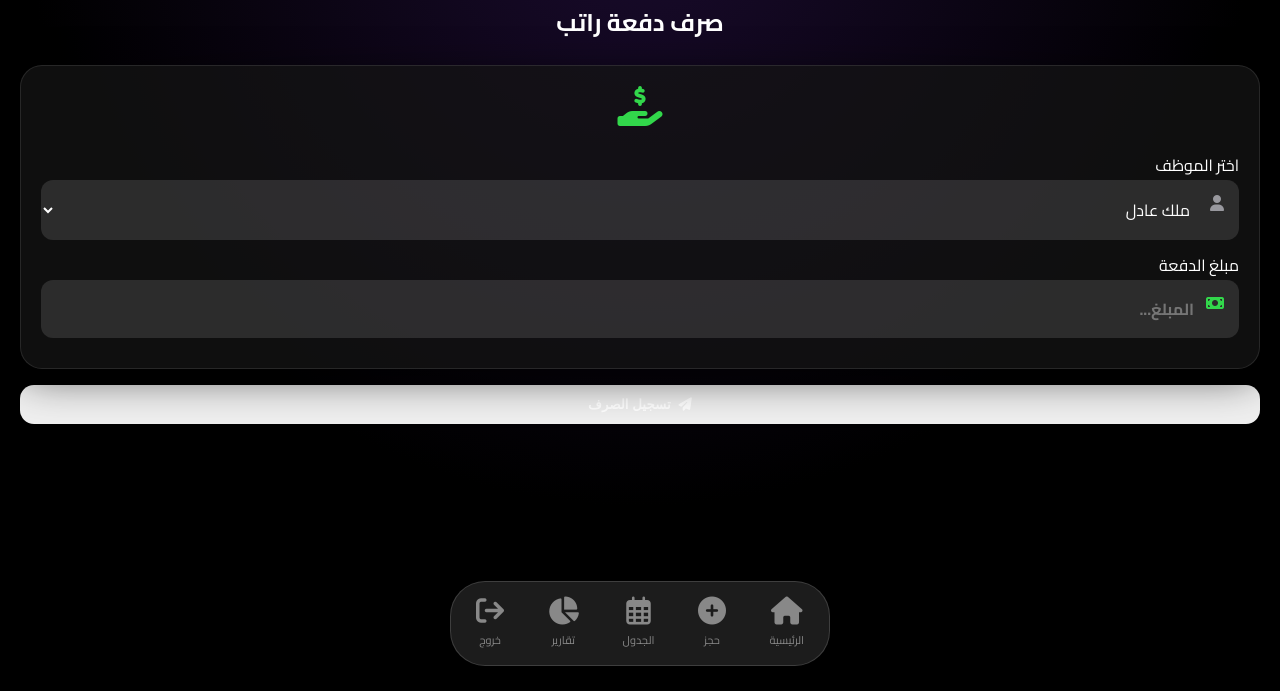
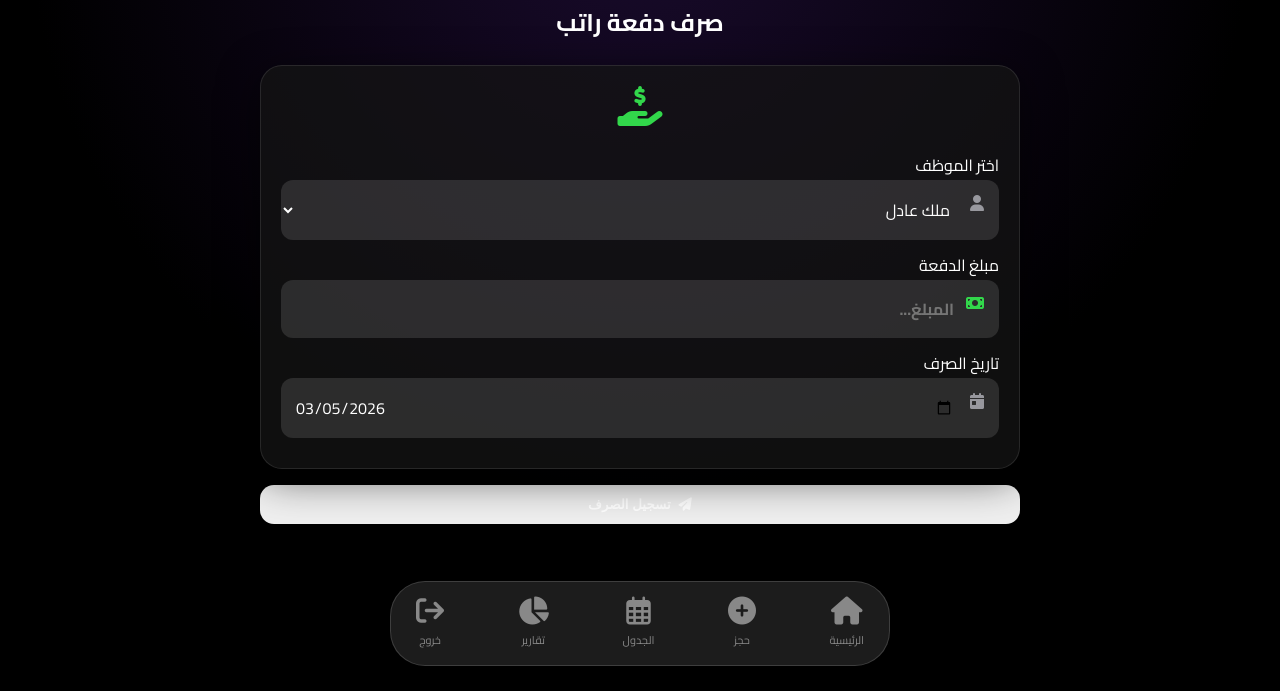
Before and after one commit to sanaa813hassan-maker/Hayah-Atelier, a Flask app: page /add_payment in a window 1280 px wide. Shown: the part 109-800 px from the top of the page. Run offline with Flask 3, Linux system fonts and the light colour scheme; the visitor is signed in with stand-in values (Sample User, id 1).

Commit message:
Fix git history and upload all project files

```diff
--- a/mysite/flask_app.py
+++ b/mysite/flask_app.py
@@ -423,11 +423,11 @@ def add_payment():
     if not is_manager(): return redirect(url_for('index'))
     if request.method == 'POST':
         d = read_data('payments')
-        d.append({'employee_name': request.form['employee_name'], 'amount_paid': request.form['amount_paid'], 'date': get_today_date()})
+        d.append({'employee_name': request.form['employee_name'], 'amount_paid': request.form['amount_paid'], 'date': request.form['payment_date']})
         write_data('payments', d)
         send_telegram_message(f"💰 *صرف راتب*\nالموظف: {request.form['employee_name']}\nالمبلغ: {request.form['amount_paid']}")
         return redirect(url_for('employees_menu'))
-    return render_template('add_payment.html', employees=read_data('employees'))
+    return render_template('add_payment.html', employees=read_data('employees'), today=get_today_date())
 @app.route('/attendance', methods=['GET', 'POST'])
 def manage_attendance():
     if not is_manager(): return redirect(url_for('index'))
--- /dev/null
+++ b/mysite/static/style.css
@@ -0,0 +1,24 @@
+:root { --bg-deep: #000000; --bg-gradient: radial-gradient(circle at 50% 0%, #1a0b2e 0%, #000000 60%); --glass-surface: rgba(20, 20, 20, 0.75); --glass-border: rgba(255, 255, 255, 0.1); --primary-color: #0A84FF; --accent-pink: #d450ea; --text-primary: #FFFFFF; --text-secondary: #98989e; --danger: #FF453A; --success: #32D74B; --warning: #FF9F0A; --radius-lg: 22px; --font-stack: "Cairo", sans-serif; }
+* { box-sizing: border-box; -webkit-tap-highlight-color: transparent; }
+body { margin: 0; padding: 0; font-family: var(--font-stack); background-color: var(--bg-deep); background-image: var(--bg-gradient); background-attachment: fixed; color: var(--text-primary); min-height: 100vh; overflow-x: hidden; }
+h1, h2, h3 { font-weight: 700; margin-top: 0; } a { text-decoration: none; color: inherit; }
+.glass-card { background: var(--glass-surface); backdrop-filter: blur(25px); -webkit-backdrop-filter: blur(25px); border: 1px solid var(--glass-border); border-radius: var(--radius-lg); padding: 20px; box-shadow: 0 10px 40px rgba(0, 0, 0, 0.6); margin-bottom: 16px; position: relative; transition: 0.2s; }
+.app-grid { display: grid; grid-template-columns: repeat(2, 1fr); gap: 15px; }
+.app-icon-card { background: rgba(40, 40, 40, 0.6); border: 1px solid var(--glass-border); border-radius: 25px; padding: 20px; text-align: center; display: flex; flex-direction: column; align-items: center; justify-content: center; aspect-ratio: 1/1; color: white; }
+.app-icon-card i { font-size: 40px !important; margin-bottom: 12px; }
+.app-icon-card span { font-size: 15px !important; font-weight: bold; }
+input, select, textarea { width: 100%; background: rgba(255, 255, 255, 0.12); border: none; border-radius: 12px; padding: 14px; color: white; font-size: 16px; font-family: var(--font-stack); margin-bottom: 10px; }
+.btn { display: flex; align-items: center; justify-content: center; gap: 8px; padding: 12px 20px; border-radius: 14px; font-weight: 600; color: white; border: none; cursor: pointer; width: 100%; margin-top: 10px; }
+.btn-primary { background: var(--primary-color); } .btn-danger { background: var(--danger); }
+.nav-island { position: fixed; bottom: 25px; left: 50%; transform: translateX(-50%); width: 90%; max-width: 380px; background: rgba(30, 30, 30, 0.95); backdrop-filter: blur(30px); border-radius: 35px; border: 1px solid rgba(255,255,255,0.15); display: flex; justify-content: space-between; padding: 15px 25px; z-index: 1000; }
+.nav-item { color: #888; font-size: 11px; display: flex; flex-direction: column; align-items: center; } .nav-item.active { color: white; }
+.nav-item i { font-size: 28px !important; margin-bottom: 5px; }
+.nav-item.active i { color: var(--accent-pink); }
+.modal-overlay { position: fixed; top: 0; left: 0; width: 100%; height: 100%; background: rgba(0,0,0,0.8); backdrop-filter: blur(10px); display: flex; justify-content: center; align-items: center; opacity: 0; visibility: hidden; transition: 0.3s; z-index: 2000; }
+.modal-overlay.active { opacity: 1; visibility: visible; }
+.qr-modal-content { background: white; padding: 25px; border-radius: 30px; transform: scale(0.5); transition: 0.4s; text-align: center; }
+.modal-overlay.active .qr-modal-content { transform: scale(1); }
+.calendar-grid { display: grid; grid-template-columns: repeat(7, 1fr); gap: 4px; text-align: center; direction: rtl; }
+.cal-day { height: 42px; display: flex; align-items: center; justify-content: center; border-radius: 10px; font-size: 14px; margin-bottom: 2px; }
+.cal-day.today { background: var(--primary-color); color: white; } .cal-day.has-event { border: 1px solid var(--accent-pink); background: rgba(212, 80, 234, 0.15); }
+.fade-in { animation: fadeIn 0.6s ease forwards; opacity: 0; transform: translateY(15px); } @keyframes fadeIn { to { opacity: 1; transform: translateY(0); } }
--- a/mysite/templates/add_payment.html
+++ b/mysite/templates/add_payment.html
@@ -25,6 +25,12 @@
                 <i class="fa-solid fa-money-bill" style="position: absolute; right: 15px; top: 15px; color: var(--success);"></i>
                 <input type="number" name="amount_paid" placeholder="المبلغ..." required style="padding-right: 45px; font-weight: bold;">
             </div>
+
+            <label class="text-muted">تاريخ الصرف</label>
+            <div style="position: relative;">
+                <i class="fa-solid fa-calendar-day" style="position: absolute; right: 15px; top: 15px; color: var(--text-secondary);"></i>
+                <input type="date" name="payment_date" value="{{ today }}" required style="padding-right: 45px;">
+            </div>
         </div>
 
         <button type="submit" class="btn btn-success">
--- a/mysite/templates/layout.html
+++ b/mysite/templates/layout.html
@@ -6,31 +6,12 @@
     <title>أتيليه حياه | HAYAH Atelier</title>
     <link href="https://fonts.googleapis.com/css2?family=Cairo:wght@300;400;600;700&display=swap" rel="stylesheet">
     <link rel="stylesheet" href="https://cdnjs.cloudflare.com/ajax/libs/font-awesome/6.4.0/css/all.min.css">
+    <link rel="stylesheet" href="{{ url_for('static', filename='style.css') }}">
     <style>
-        :root { --bg-deep: #000000; --bg-gradient: radial-gradient(circle at 50% 0%, #1a0b2e 0%, #000000 60%); --glass-surface: rgba(20, 20, 20, 0.75); --glass-border: rgba(255, 255, 255, 0.1); --primary-color: #0A84FF; --accent-pink: #d450ea; --text-primary: #FFFFFF; --text-secondary: #98989e; --danger: #FF453A; --success: #32D74B; --warning: #FF9F0A; --radius-lg: 22px; --font-stack: "Cairo", sans-serif; }
-        * { box-sizing: border-box; -webkit-tap-highlight-color: transparent; }
-        body { margin: 0; padding: 0; font-family: var(--font-stack); background-color: var(--bg-deep); background-image: var(--bg-gradient); background-attachment: fixed; color: var(--text-primary); min-height: 100vh; overflow-x: hidden; }
-        h1, h2, h3 { font-weight: 700; margin-top: 0; } a { text-decoration: none; color: inherit; }
-        .glass-card { background: var(--glass-surface); backdrop-filter: blur(25px); -webkit-backdrop-filter: blur(25px); border: 1px solid var(--glass-border); border-radius: var(--radius-lg); padding: 20px; box-shadow: 0 10px 40px rgba(0, 0, 0, 0.6); margin-bottom: 16px; position: relative; transition: 0.2s; }
-        .app-grid { display: grid; grid-template-columns: repeat(2, 1fr); gap: 15px; }
-        .app-icon-card { background: rgba(40, 40, 40, 0.6); border: 1px solid var(--glass-border); border-radius: 25px; padding: 20px; text-align: center; display: flex; flex-direction: column; align-items: center; justify-content: center; aspect-ratio: 1/1; color: white; }
-        .app-icon-card i { font-size: 40px !important; margin-bottom: 12px; }
-        .app-icon-card span { font-size: 15px !important; font-weight: bold; }
-        input, select, textarea { width: 100%; background: rgba(255, 255, 255, 0.12); border: none; border-radius: 12px; padding: 14px; color: white; font-size: 16px; font-family: var(--font-stack); margin-bottom: 10px; }
-        .btn { display: flex; align-items: center; justify-content: center; gap: 8px; padding: 12px 20px; border-radius: 14px; font-weight: 600; color: white; border: none; cursor: pointer; width: 100%; margin-top: 10px; }
-        .btn-primary { background: var(--primary-color); } .btn-danger { background: var(--danger); }
-        .nav-island { position: fixed; bottom: 25px; left: 50%; transform: translateX(-50%); width: 90%; max-width: 380px; background: rgba(30, 30, 30, 0.95); backdrop-filter: blur(30px); border-radius: 35px; border: 1px solid rgba(255,255,255,0.15); display: flex; justify-content: space-between; padding: 15px 25px; z-index: 1000; }
-        .nav-item { color: #888; font-size: 11px; display: flex; flex-direction: column; align-items: center; } .nav-item.active { color: white; }
-        .nav-item i { font-size: 28px !important; margin-bottom: 5px; }
-        .nav-item.active i { color: var(--accent-pink); }
-        .modal-overlay { position: fixed; top: 0; left: 0; width: 100%; height: 100%; background: rgba(0,0,0,0.8); backdrop-filter: blur(10px); display: flex; justify-content: center; align-items: center; opacity: 0; visibility: hidden; transition: 0.3s; z-index: 2000; }
-        .modal-overlay.active { opacity: 1; visibility: visible; }
-        .qr-modal-content { background: white; padding: 25px; border-radius: 30px; transform: scale(0.5); transition: 0.4s; text-align: center; }
-        .modal-overlay.active .qr-modal-content { transform: scale(1); }
-        .calendar-grid { display: grid; grid-template-columns: repeat(7, 1fr); gap: 4px; text-align: center; direction: rtl; }
-        .cal-day { height: 42px; display: flex; align-items: center; justify-content: center; border-radius: 10px; font-size: 14px; margin-bottom: 2px; }
-        .cal-day.today { background: var(--primary-color); color: white; } .cal-day.has-event { border: 1px solid var(--accent-pink); background: rgba(212, 80, 234, 0.15); }
-        .fade-in { animation: fadeIn 0.6s ease forwards; opacity: 0; transform: translateY(15px); } @keyframes fadeIn { to { opacity: 1; transform: translateY(0); } }
+        @media (min-width: 768px) {
+            .container { max-width: 800px; margin: 0 auto; padding: 0 20px 120px; }
+            .nav-island { max-width: 500px; }
+        }
     </style>
     <script src="https://cdn.jsdelivr.net/npm/chart.js"></script>
     <script src="https://cdnjs.cloudflare.com/ajax/libs/qrcodejs/1.0.0/qrcode.min.js"></script>
--- /dev/null
+++ b/requirements.txt
@@ -0,0 +1,5 @@
+flask
+werkzeug
+requests
+pytz
+pillow
```
Also changed, not shown: vercel.json (added).
